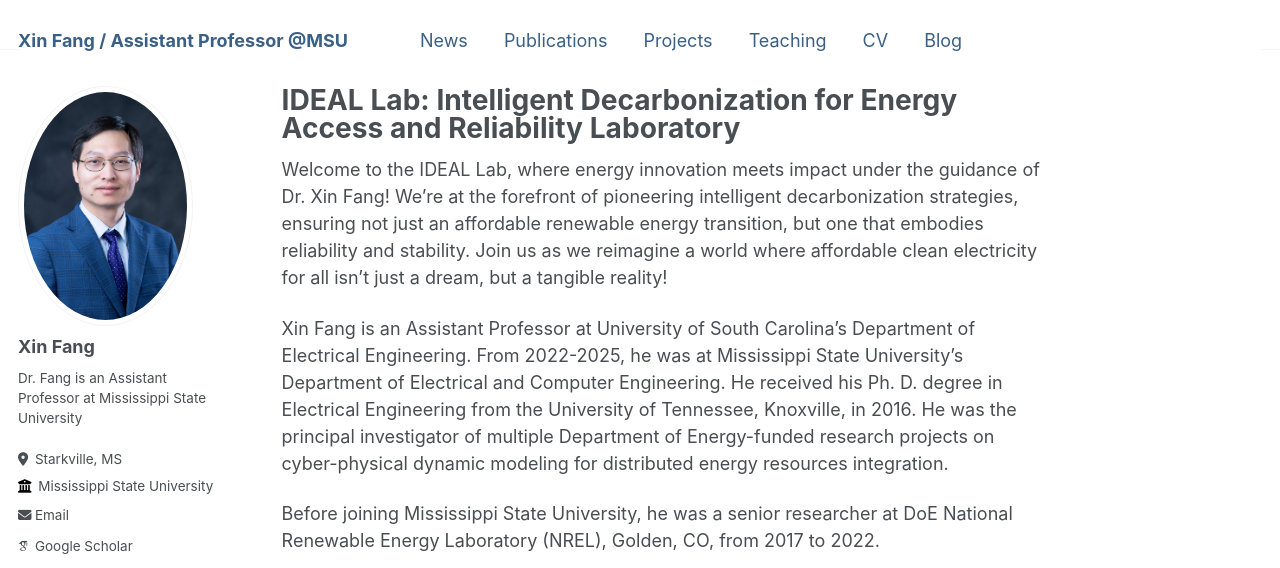
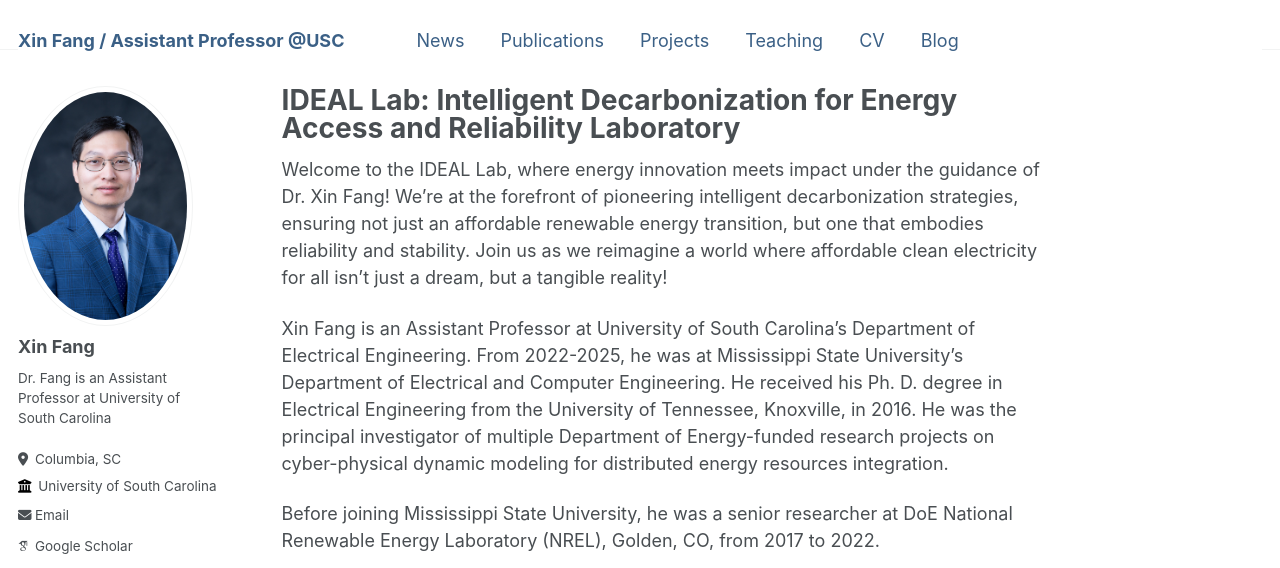
Before and after one commit to XinFang88/xinfang88.github.io, a Jekyll site: the page built from _pages/about.md, in a window 1280 px wide. Shown: the top 568 px of the page. Built offline with Jekyll 4.4.1, drawn with Linux system fonts in a browser that asks for light colours; some web fonts are replaced.

Commit message:
job update

```diff
--- a/_config.yml
+++ b/_config.yml
@@ -8,10 +8,10 @@
 
 # Basic Site Settings
 locale                   : "en-US"
-title                    : "Xin Fang / Assistant Professor @MSU"
+title                    : "Xin Fang / Assistant Professor @USC"
 title_separator          : "-"
 name                     : &name "Xin Fang"
-description              : &description "Assistant Professor at ECE MSU"
+description              : &description "Assistant Professor at EE USC"
 URL                      : "https://xinfang88.github.io" # the base hostname & protocol for your site e.g. "https://mmistakes.github.io"
 baseurl                  : "" # the subpath of your site, e.g. "/blog"
 repository               : "https://github.com/XinFang88/xinfang88.github.io"
@@ -24,11 +24,11 @@ author:
   avatar           : "xf51.jpeg"
   name             : "Xin Fang"
   pronouns         : # example: "she/her"
-  bio              : "Dr. Fang is an Assistant Professor at Mississippi State University"
-  location         : "Starkville, MS"
-  employer         : "Mississippi State University"
+  bio              : "Dr. Fang is an Assistant Professor at University of South Carolina"
+  location         : "Columbia, SC"
+  employer         : "University of South Carolina"
   uri              : # URL
-  email            : "xfang@ece.msstate.edu"
+  email            : "fangxin@sc.edu"
 
   # Academic websites
   arxiv            : # URL - Update with the correct link to your profile
```
